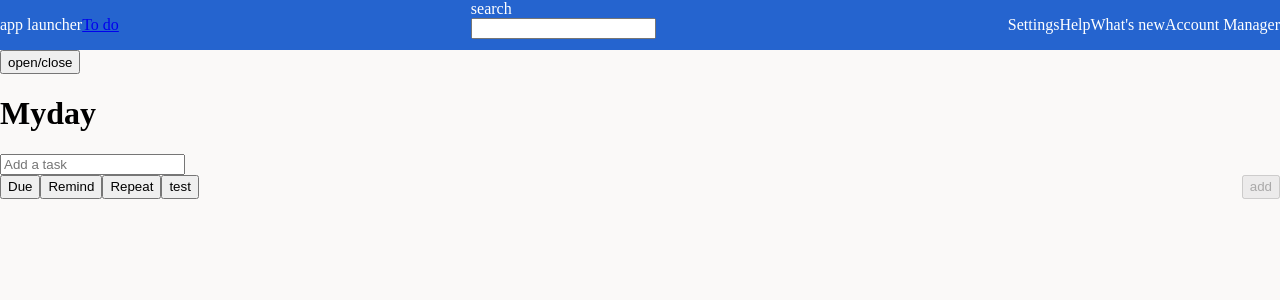
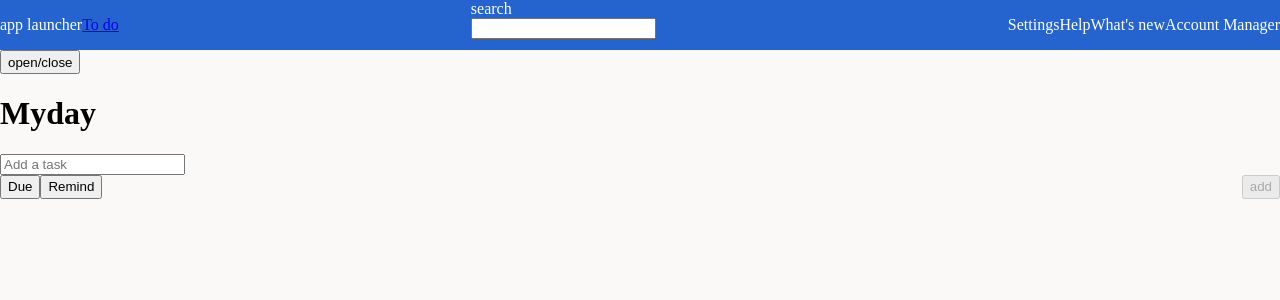
Before and after one commit to JXUHO/microsoft-todo-react, a React (Create React App) app: page /myday in a window 1280 px wide. Shown: the top 300 px of the page. Built offline with nearby package versions, Linux system fonts and the light colour scheme.

Commit message:
Test: RepeatPopover component floating react retry

```diff
--- a/src/components/addtask/DuePopover.js
+++ b/src/components/addtask/DuePopover.js
@@ -9,6 +9,7 @@ import DueItems from "./DueItems";
 import { getCustomFormatDateString } from "../date/getDates";
 import DatePicker from "react-datepicker";
 import "react-datepicker/dist/react-datepicker.css";
+import './custom-datepicker.css';
 import Popper from "../ui/Popper";
 
 const DuePopover = forwardRef(({ setDueDateValue, dueDateValue }, ref) => {
@@ -59,9 +60,12 @@ const DuePopover = forwardRef(({ setDueDateValue, dueDateValue }, ref) => {
     duePopoverRef.current.setVisibility(false);
   };
 
+  const dueButton = document.getElementById("dueSpan")
+  console.log(dueButton)
+
   return (
     <div>
-      <button id="due">{dueButtonText}</button>
+      <button id="due"><span id="dueSpan"/>{dueButtonText}</button>
       <Popper
         initOpen={false}
         ref={duePopoverRef}
--- a/src/components/addtask/RepeatPopover.jsx
+++ b/src/components/addtask/RepeatPopover.jsx
@@ -1,99 +1,18 @@
-import Tippy, { tippy } from "@tippyjs/react";
-import { useState } from "react";
-import "tippy.js/dist/tippy.css";
-import "tippy.js/themes/light.css";
+import { useState, useRef } from "react";
+import { useFloating, offset } from "@floating-ui/react";
 
-// import RepeatItems from "./RepeatItems";
 
 const RepeatPopover = () => {
 
 
-  const instance = tippy(document.querySelector('button'));
 
 
 
 
-  const customOpenHandler = () => {
-    console.log(document.getElementById("repeatButton"));
-    console.log(instance);
 
-  };
 
   return (
     <>
-      <Tippy
-        content={<span>Repeat</span>}
-        interactive={true}
-        placement="bottom"
-        theme="light"
-        zIndex={20}
-      >
-        <Tippy
-          trigger="click"
-          placement="bottom"
-          content={
-            <div>
-              <div>Repeat</div>
-              <ul>
-                <li>
-                  <button onClick={null}>
-                    <span>Daily</span>
-                  </button>
-                </li>
-                <li>
-                  <button onClick={null}>
-                    <span>Weekdays</span>
-                  </button>
-                </li>
-                <li>
-                  <button onClick={null}>
-                    <span>Weekly</span>
-                  </button>
-                </li>
-                <li>
-                  <button onClick={null}>
-                    <span>Monthly</span>
-                  </button>
-                </li>
-                <li>
-                  <button onClick={null}>
-                    <span>Yearly</span>
-                  </button>
-                </li>
-                <li>----------------</li>
-                <li>
-                  <button onClick={customOpenHandler}>Custom</button>
-                </li>
-                {null && (
-                  <li>
-                    <button onClick={null}>Never repeat</button>
-                  </li>
-                )}
-              </ul>
-            </div>
-          }
-          theme="light"
-          zIndex={10}
-          interactive={true}
-          // hideOnClick={true}
-        >
-          <button>Repeat</button>
-        </Tippy>
-      </Tippy>
-
-
-
-      <Tippy
-        theme="light"
-        interactive={true}
-        placement="bottom"
-        zIndex={30}
-        trigger="manual"
-        // triggerTarget={customButton}
-        content={<h1>custom</h1>}
-      >
-        <button>test</button>
-      </Tippy>
 
 
     </>
@@ -101,8 +20,6 @@ const RepeatPopover = () => {
 };
 
 export default RepeatPopover;
-
-
 
 /**
  * TODO
--- /dev/null
+++ b/src/components/addtask/custom-datepicker.css
@@ -0,0 +1,5 @@
+.react-datepicker-wrapper {
+  display: flex;
+  padding: 0;
+  border: 0;
+}
```
